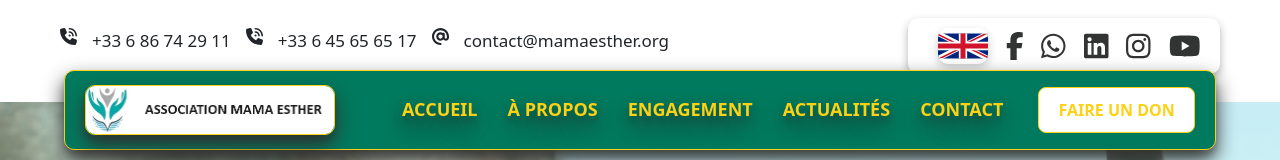
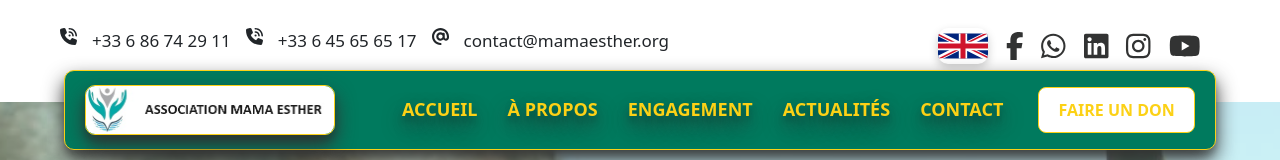
Before and after one commit to PapaG57/mama-esther-v5, a React (Vite) app: page / in a window 1280 px wide. Shown: the top 160 px of the page. Built offline with nearby package versions, Linux system fonts and the light colour scheme; no server answers; some icons are missing.

Commit message:
suppression shadow bg footer conflit avec social icônes topbar

```diff
--- a/src/components/footer.css
+++ b/src/components/footer.css
@@ -63,7 +63,6 @@
   gap: 10px;
   margin-top: 10px;
   padding: 10px 20px;
-  box-shadow: 0 4px 8px rgba(0, 0, 0, 0.3);
 }
 
 .social-icon {
```
